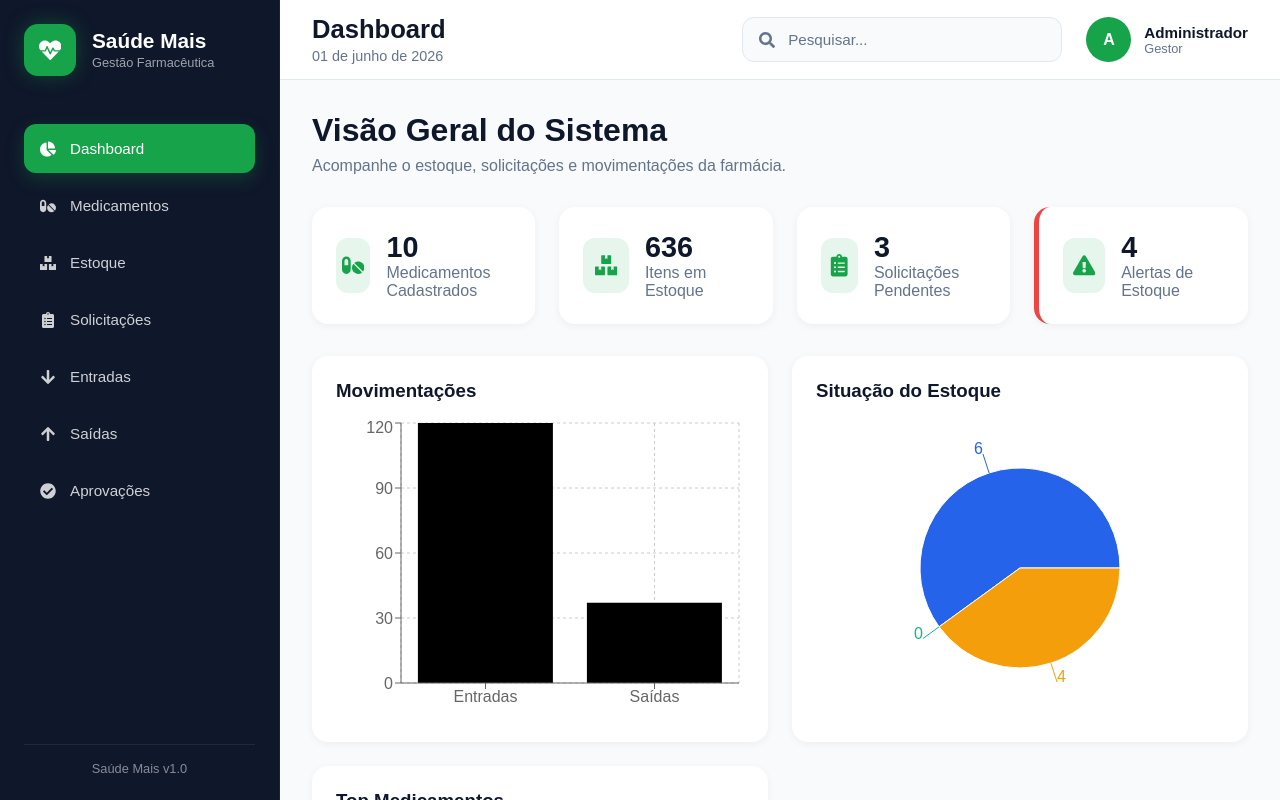
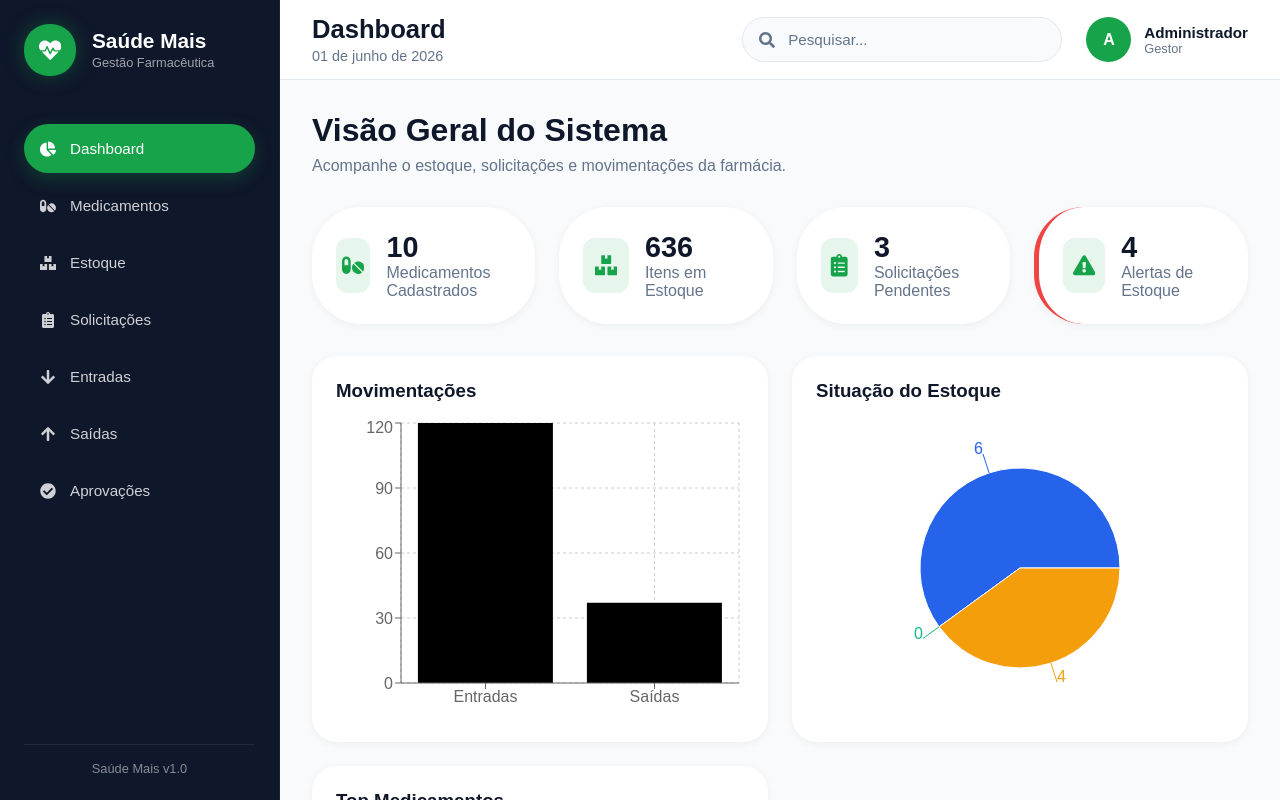
Before and after one commit to alicessena/SaudeMais, a React (Vite) app: page / in a window 1280 px wide. Built offline with nearby package versions, Linux system fonts and the light colour scheme.

Commit message:
update border-radius values for consistency in Sidebar and Dashboard components

```diff
--- a/src/components/Sidebar/Sidebar.module.css
+++ b/src/components/Sidebar/Sidebar.module.css
@@ -24,7 +24,7 @@
   width: 52px;
   height: 52px;
 
-  border-radius: 14px;
+  border-radius: 25px;
 
   background: var(--primary);
 
--- a/src/pages/Dashboard/Dashboard.module.css
+++ b/src/pages/Dashboard/Dashboard.module.css
@@ -24,7 +24,7 @@
 .cardAlert {
   background: var(--surface);
 
-  border-radius: var(--radius-lg);
+  border-radius: 50px;
 
   padding: 1.5rem;
 
--- a/src/styles/variables.css
+++ b/src/styles/variables.css
@@ -35,8 +35,8 @@
 
   /* Bordas */
   --radius-sm: 8px;
-  --radius-md: 12px;
-  --radius-lg: 16px;
+  --radius-md: 50px;
+  --radius-lg: 25px;
 
   /* Transições */
   --transition: 0.3s ease;
```
